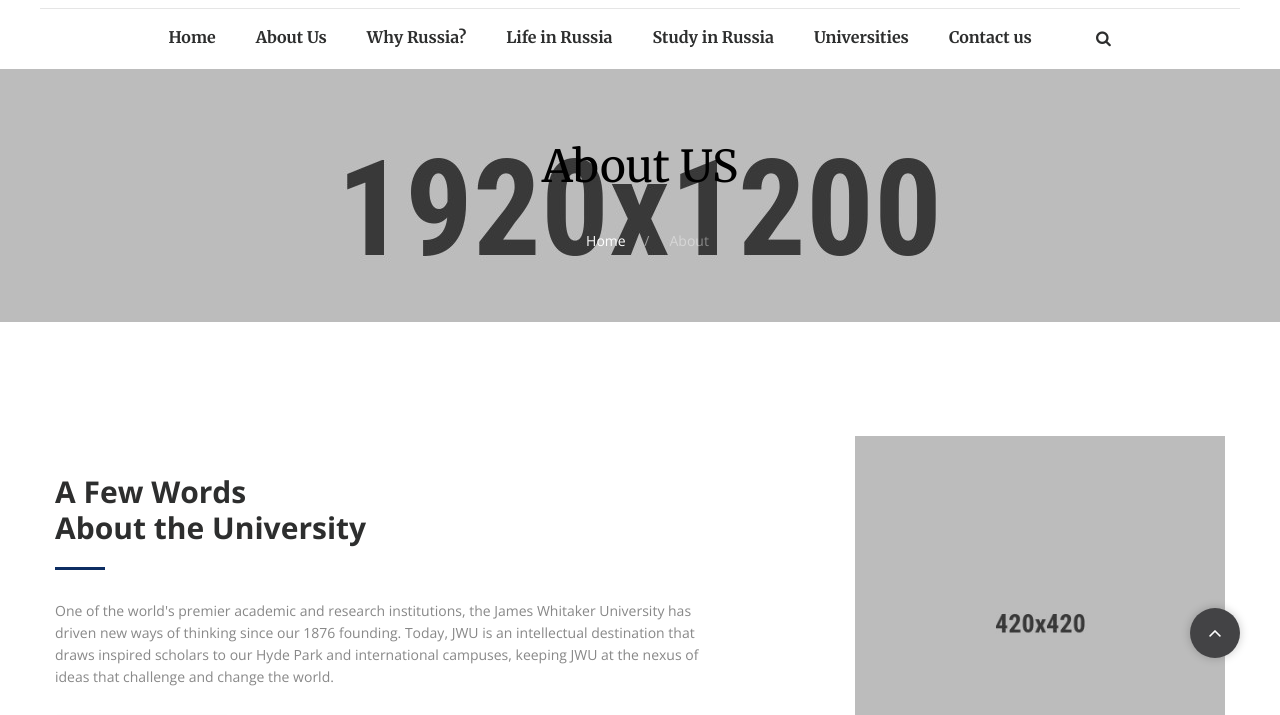
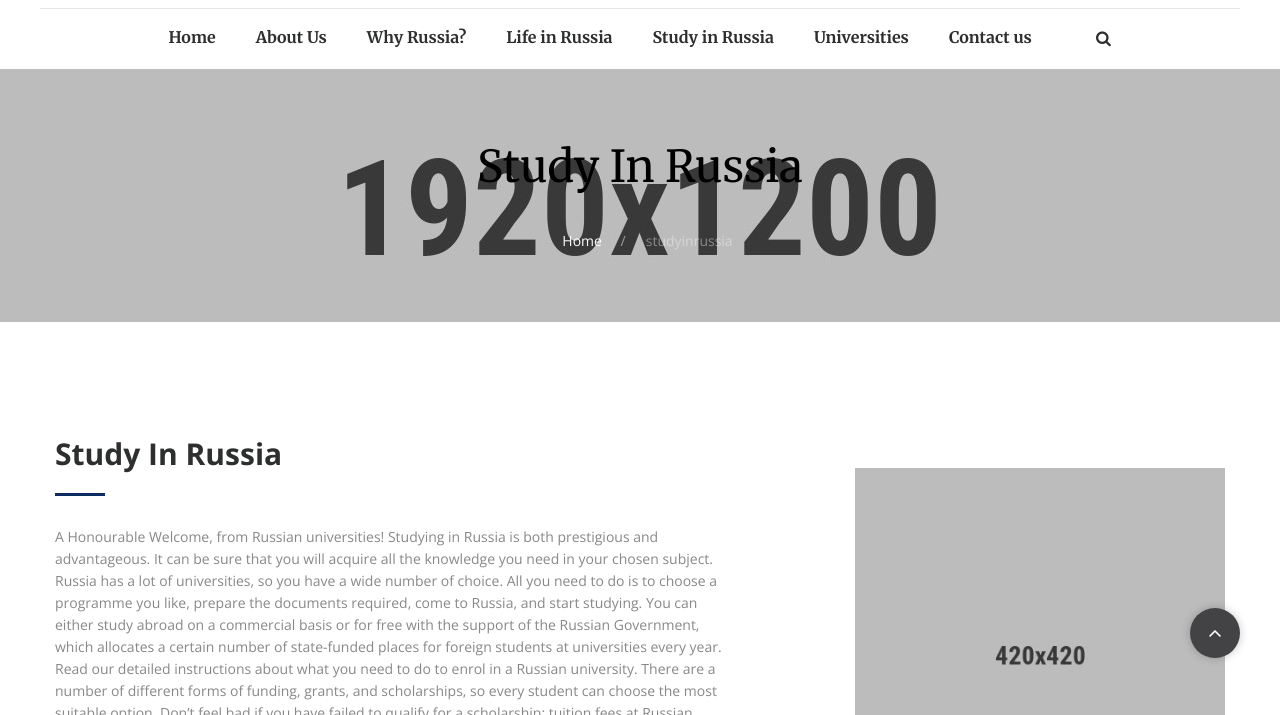
Before and after one commit to Digisailors/Neeconsultancy, a plain HTML site: page public/studyinrussia.html in a window 1280 px wide. Shown: the part 202-917 px from the top of the page. Drawn offline with nearby package versions, Linux system fonts and the light colour scheme.

Commit message:
Content included-Study In Russia

```diff
--- a/public/studyinrussia.html
+++ b/public/studyinrussia.html
@@ -2,7 +2,7 @@
 <html class="wide wow-animation scrollTo" lang="en">
 
 <head>
-    <title>About US</title>
+    <title>Study In Russia </title>
     <meta charset="utf-8">
     <meta name="format-detection" content="telephone=no">
     <meta name="viewport" content="width=device-width, height=device-height, initial-scale=1.0, maximum-scale=1.0, user-scalable=0">
@@ -109,11 +109,11 @@
         <section class="section breadcrumb-modern context-dark parallax-container" data-parallax-img="images/parallax-03.jpg">
             <div class="parallax-content section-30 section-sm-70">
                 <div class="shell">
-                    <h2 class="veil reveal-sm-block">About US</h2>
+                    <h2 class="veil reveal-sm-block">Study In Russia </h2>
                     <div class="offset-sm-top-35">
                         <ul class="list-inline list-inline-lg list-inline-dashed p">
                             <li><a href="index.html">Home</a></li>
-                            <li>About</li>
+                            <li>studyinrussia</li>
                         </ul>
                     </div>
                 </div>
@@ -124,10 +124,20 @@
                 <div class="range range-50 text-sm-left range-sm-middle range-sm-justify">
                     <div class="cell-sm-5 cell-md-4 cell-sm-push-2"><a href="index.html"><img class="img-responsive reveal-inline-block" src="images/events-04-420x420.jpg" alt=""></a></div>
                     <div class="cell-sm-7 cell-md-7 cell-sm-push-1">
-                        <h3 class="text-bold">A Few Words <br class="veil reveal-lg-inline-block"> About the University</h3>
+                        <h3 class="text-bold">Study In Russia <br class="veil reveal-lg-inline-block"></h3>
                         <hr class="divider bg-madison hr-sm-left-0">
                         <div class="offset-top-30 offset-md-top-30">
-                            <p>One of the world's premier academic and research institutions, the James Whitaker University has driven new ways of thinking since our 1876 founding. Today, JWU is an intellectual destination that draws inspired scholars to our Hyde Park and international campuses, keeping JWU at the nexus of ideas that challenge and change the world.</p>
+                            <p>A Honourable Welcome, from Russian universities! Studying in Russia is both prestigious and advantageous.
+                                It can be sure that you will acquire all the knowledge you need in your chosen subject. Russia has a lot of universities,
+                                 so you have a wide number of choice. All you need to do is to choose a programme you like, prepare the documents required, come to Russia,
+                                and start studying. You can either study abroad on a commercial basis or for free with the support of the Russian Government,
+                                 which allocates a certain number of state-funded places for foreign students at universities every year.
+                                 Read our detailed instructions about what you need to do to enrol in a Russian university.
+                                There are a number of different forms of funding, grants, and scholarships, so every student can choose the most suitable option.
+                                Don’t feel bad if you have failed to qualify for a scholarship; tuition fees at Russian universities are much lower than in other countries.
+                                When it comes to study abroad destinations for MBBS, Indian students has a few countries in the list. MBBS in Philippines is one of the preferred destinations of Indian students.
+
+                                </p>
                         </div>
                         <div class="offset-top-30"><a class="btn btn-icon btn-icon-right btn-default" href="history.html"><span class="icon fa-arrow-right"></span><span>Learn More</span></a></div>
                     </div>
```
